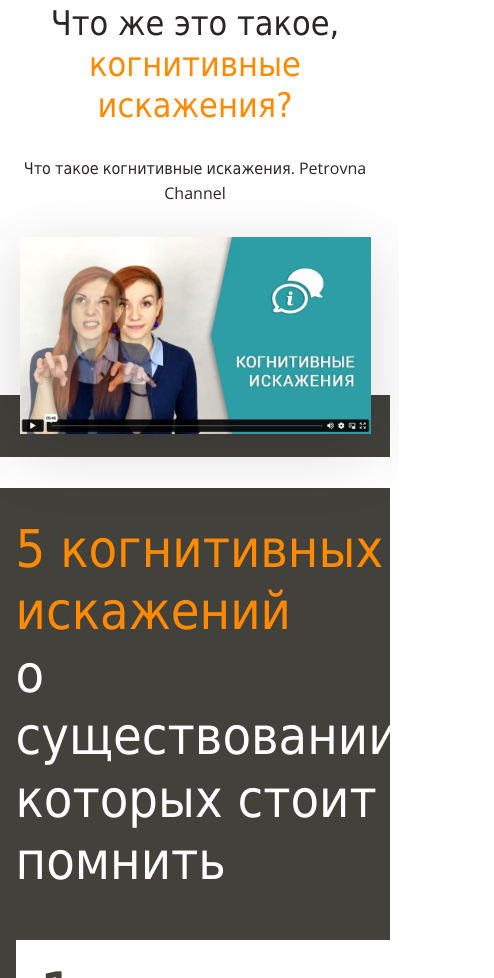
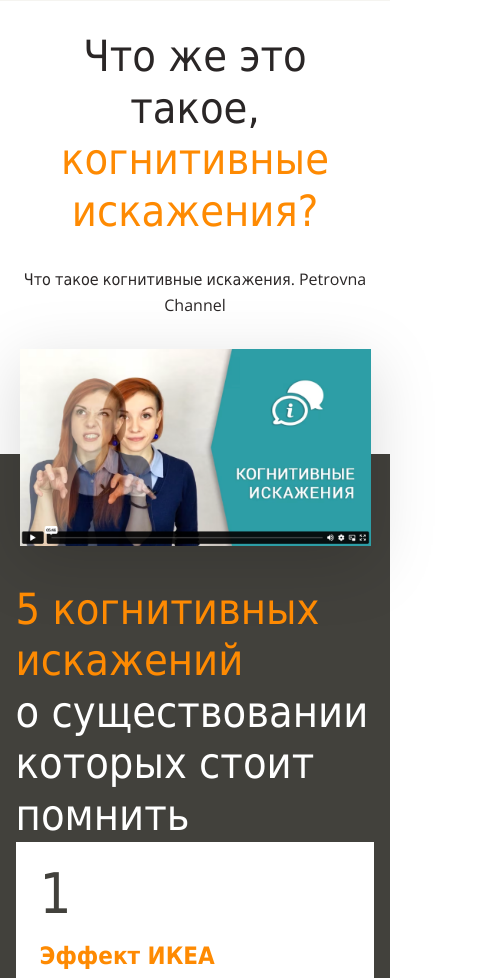
Before and after one commit to ikovalenkoby/layout-designer-project-lvl1, a website: page src/index.html in a window 390 px wide. Shown: the part 1022-2000 px from the top of the page, 494 px wide, since content can reach past the window. Drawn offline with nearby package versions, Linux system fonts and the light colour scheme; a web font is replaced by a local one.

Commit message:
Шаг5: закончен адаптив секции с навигацией

```diff
--- a/src/index.html
+++ b/src/index.html
@@ -42,7 +42,7 @@
         <span class="black-color">Что же это такое, </span><br> когнитивные искажения?
       </h2>
       <p class="text-center mb-30">Что такое когнитивные искажения. Petrovna Channel</p>
-      <p class="text-center">
+      <p class="text-center mb-0">
         <a href="https://www.youtube.com/" target="_blank" class="video-link">
           <img src="images/preview.png" class="video-image" alt="preview" width="919" height="517">
         </a>
--- a/src/styles/style.css
+++ b/src/styles/style.css
@@ -105,7 +105,7 @@ h3 {
 .grid-3col {
   display: grid;
   grid-template-columns: repeat(3, 1fr);
-  gap: 2.7%;
+  gap: 0 2.7%;
 }
 
 .image-aside {
@@ -135,14 +135,6 @@ p {
   background-color: var(--middle-orange);
 }
 
-.mt-24 {
-  margin-top: 24px;
-}
-
-.mb-30 {
-  margin-bottom: 30px;
-}
-
 .video-section {
   position: relative;
 }
@@ -169,6 +161,7 @@ p {
 .card-item {
   display: block;
   padding: 24px;
+  margin-bottom: 5%;
 
   background-color: var(--white);
   text-decoration: none;
@@ -205,7 +198,19 @@ p {
 }
 
 .pb-0 {
-  padding-bottom: 0;
+  padding-bottom: 0 !important;
+}
+
+.mt-24 {
+  margin-top: 24px;
+}
+
+.mb-30 {
+  margin-bottom: 30px;
+}
+
+.mb-0 {
+  margin-bottom: 0;
 }
 
 @media (max-width: 1110px) {
@@ -231,12 +236,6 @@ p {
     height: initial;
   }
 
-  .video-section::before {
-    content: '';
-    height: 12%;
-    bottom: 6%;
-  }
-
   .grid-3col {
     display: grid;
     grid-template-columns: repeat(2, 1fr);
@@ -258,22 +257,31 @@ p {
   }
 
   h1 {
-    font-size: 40px;
+    font-size: 52px;
   }
 
-  h2 {
-    font-size: 34px;
+  h2, .card-title {
+    font-size: 43px;
   }
 
   h3 {
-    font-size: 21px;
+    font-size: 24px;
   }
 
   .container {
     padding: 30px 4vw;
   }
 
+  .header-title {
+    padding-bottom: 0;
+  }
+
   .mb-20-mobile {
     margin-bottom: 20px;
   }
+
+  .card-number {
+    padding-bottom: 20px;
+    font-size: 56px;
+  }
 }
```
